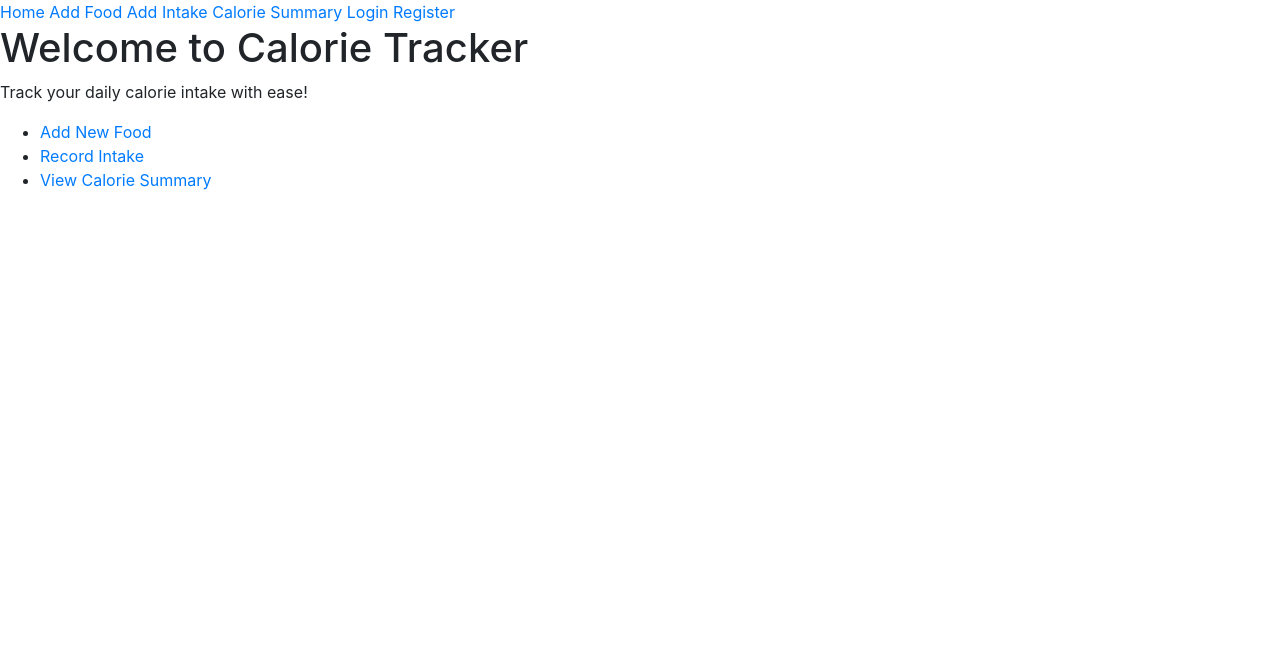
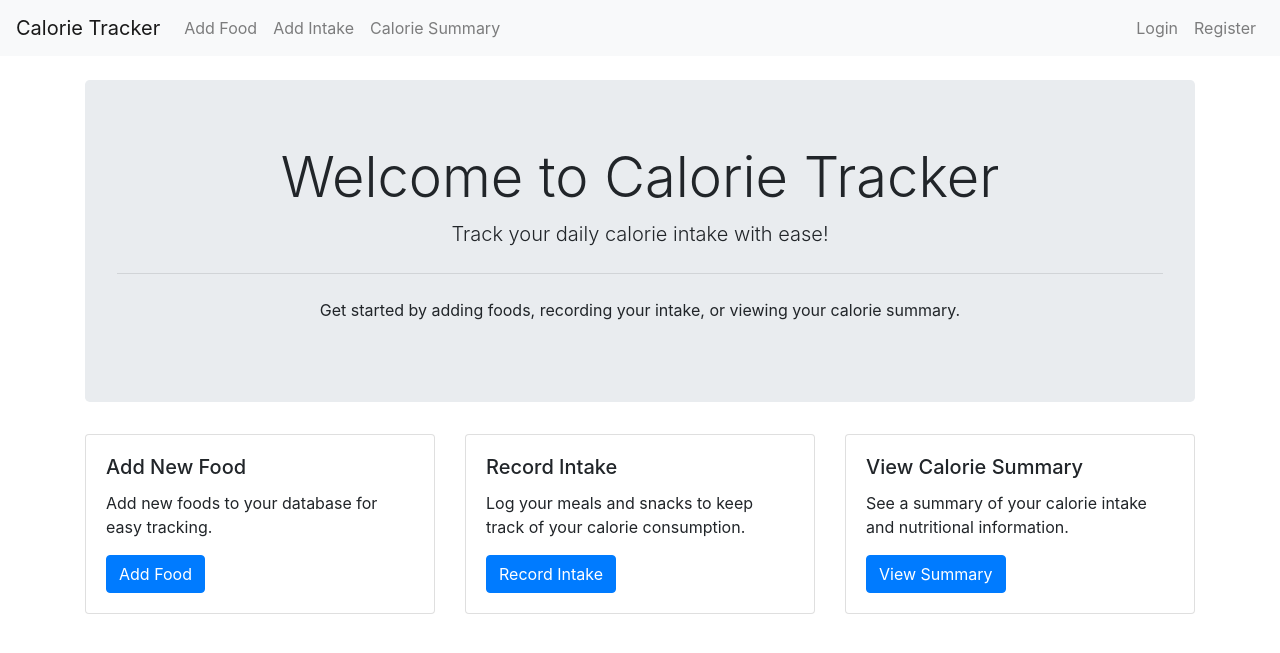
Before and after one commit to Dudul-99/calorie_tracker, a Django app: page / in a window 1280 px wide. Shown: the top 653 px of the page. Run offline with Django 4.2, Linux system fonts and the light colour scheme; some libraries are stand-ins or nearby versions.

Commit message:
mise en forme terminé. Version 1.0 check

```diff
--- a/tracker/templates/tracker/base.html
+++ b/tracker/templates/tracker/base.html
@@ -1,4 +1,3 @@
-<!-- tracker/templates/tracker/base.html -->
 <!DOCTYPE html>
 <html lang="en">
 <head>
@@ -7,30 +6,63 @@
     <title>Calorie Tracker</title>
     <link rel="stylesheet" href="https://stackpath.bootstrapcdn.com/bootstrap/4.5.2/css/bootstrap.min.css">
     <script src="https://cdn.jsdelivr.net/npm/chart.js"></script>
-
 </head>
 <body>
-    <nav>
-        <a href="{% url 'tracker:home' %}">Home</a>
-        <a href="{% url 'tracker:add_food' %}">Add Food</a>
-        <a href="{% url 'tracker:add_intake' %}">Add Intake</a>
-        <a href="{% url 'tracker:calorie_summary' %}">Calorie Summary</a>
+    <nav class="navbar navbar-expand-lg navbar-light bg-light mb-4">
+        <a class="navbar-brand" href="{% url 'tracker:home' %}">Calorie Tracker</a>
+        <button class="navbar-toggler" type="button" data-toggle="collapse" data-target="#navbarNav" aria-controls="navbarNav" aria-expanded="false" aria-label="Toggle navigation">
+            <span class="navbar-toggler-icon"></span>
+        </button>
+        <div class="collapse navbar-collapse" id="navbarNav">
+            <ul class="navbar-nav mr-auto">
+                <li class="nav-item">
+                    <a class="nav-link" href="{% url 'tracker:add_food' %}">Add Food</a>
+                </li>
+                <li class="nav-item">
+                    <a class="nav-link" href="{% url 'tracker:add_intake' %}">Add Intake</a>
+                </li>
+                <li class="nav-item">
+                    <a class="nav-link" href="{% url 'tracker:calorie_summary' %}">Calorie Summary</a>
+                </li>
+            </ul>
+            <ul class="navbar-nav">
                 {% if user.is_authenticated %}
-            <a href="{% url 'tracker:view_profile' %}">Profile</a>
-            <a href="{% url 'logout' %}">Logout</a>
+                    <li class="nav-item">
+                        <a class="nav-link" href="{% url 'tracker:view_profile' %}">Profile</a>
+                    </li>
+                    <li class="nav-item">
+                        <a class="nav-link" href="{% url 'logout' %}">Logout</a>
+                    </li>
                 {% else %}
-            <a href="{% url 'login' %}">Login</a>
-            <a href="{% url 'tracker:register' %}">Register</a>
+                    <li class="nav-item">
+                        <a class="nav-link" href="{% url 'login' %}">Login</a>
+                    </li>
+                    <li class="nav-item">
+                        <a class="nav-link" href="{% url 'tracker:register' %}">Register</a>
+                    </li>
                 {% endif %}
+            </ul>
+        </div>
     </nav>
+
+    <div class="container">
         {% if messages %}
-    <ul class="messages">
             {% for message in messages %}
-        <li{% if message.tags %} class="{{ message.tags }}"{% endif %}>{{ message }}</li>
+                <div class="alert alert-{{ message.tags }} alert-dismissible fade show" role="alert">
+                    {{ message }}
+                    <button type="button" class="close" data-dismiss="alert" aria-label="Close">
+                        <span aria-hidden="true">&times;</span>
+                    </button>
+                </div>
             {% endfor %}
-    </ul>
         {% endif %}
+
         {% block content %}
         {% endblock %}
+    </div>
+
+    <script src="https://code.jquery.com/jquery-3.5.1.slim.min.js"></script>
+    <script src="https://cdn.jsdelivr.net/npm/@popperjs/core@2.5.3/dist/umd/popper.min.js"></script>
+    <script src="https://stackpath.bootstrapcdn.com/bootstrap/4.5.2/js/bootstrap.min.js"></script>
 </body>
 </html>
--- a/tracker/templates/tracker/home.html
+++ b/tracker/templates/tracker/home.html
@@ -1,11 +1,40 @@
 {% extends 'tracker/base.html' %}
 
 {% block content %}
-<h1>Welcome to Calorie Tracker</h1>
-<p>Track your daily calorie intake with ease!</p>
-<ul>
-    <li><a href="{% url 'tracker:add_food' %}">Add New Food</a></li>
-    <li><a href="{% url 'tracker:add_intake' %}">Record Intake</a></li>
-    <li><a href="{% url 'tracker:calorie_summary' %}">View Calorie Summary</a></li>
-</ul>
+<div class="jumbotron text-center">
+    <h1 class="display-4">Welcome to Calorie Tracker</h1>
+    <p class="lead">Track your daily calorie intake with ease!</p>
+    <hr class="my-4">
+    <p>Get started by adding foods, recording your intake, or viewing your calorie summary.</p>
+</div>
+
+<div class="row">
+    <div class="col-md-4 mb-4">
+        <div class="card h-100">
+            <div class="card-body">
+                <h5 class="card-title">Add New Food</h5>
+                <p class="card-text">Add new foods to your database for easy tracking.</p>
+                <a href="{% url 'tracker:add_food' %}" class="btn btn-primary">Add Food</a>
+            </div>
+        </div>
+    </div>
+    <div class="col-md-4 mb-4">
+        <div class="card h-100">
+            <div class="card-body">
+                <h5 class="card-title">Record Intake</h5>
+                <p class="card-text">Log your meals and snacks to keep track of your calorie consumption.</p>
+                <a href="{% url 'tracker:add_intake' %}" class="btn btn-primary">Record Intake</a>
+            </div>
+        </div>
+    </div>
+    <div class="col-md-4 mb-4">
+        <div class="card h-100">
+            <div class="card-body">
+                <h5 class="card-title">View Calorie Summary</h5>
+                <p class="card-text">See a summary of your calorie intake and nutritional information.</p>
+                <a href="{% url 'tracker:calorie_summary' %}" class="btn btn-primary">View Summary</a>
+            </div>
+        </div>
+    </div>
+</div>
 {% endblock %}
```
Also changed, not shown: tracker/templates/tracker/calorie_summary.html (+55 -25 lines). Lines whose indentation alone changed are shown as unchanged.
